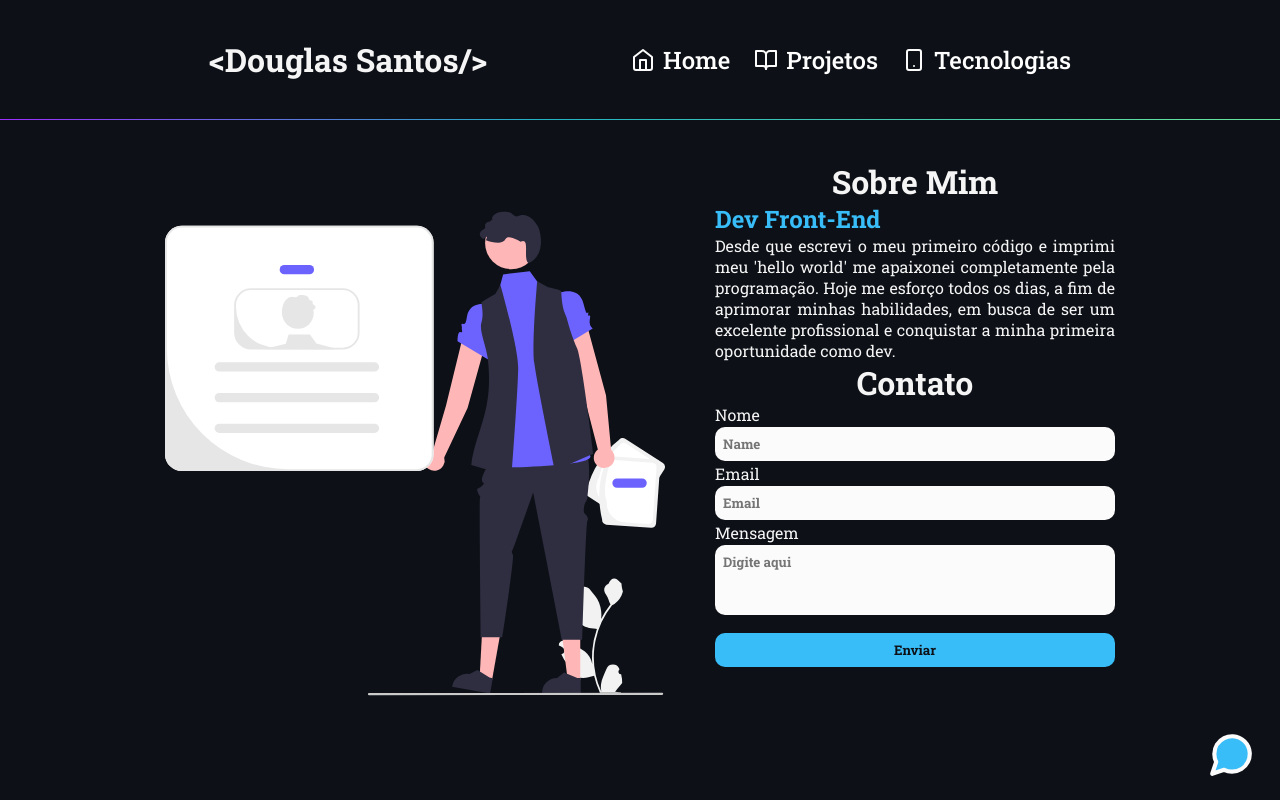
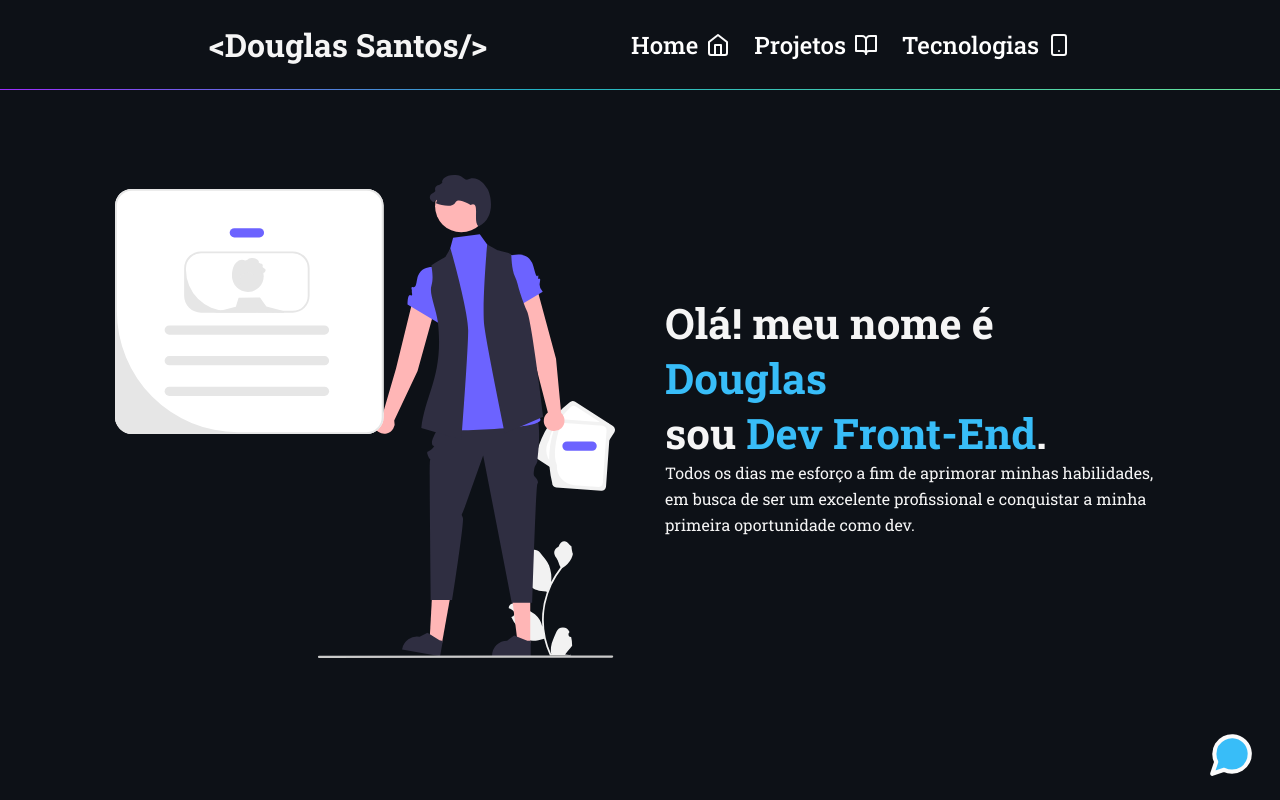
Before and after one commit to douglaSantoSilva/portifolio, a React (Vite) app: page / in a window 1280 px wide. Built offline with nearby package versions, Linux system fonts and the light colour scheme.

Commit message:
refatorando layout página home

```diff
--- a/index.html
+++ b/index.html
@@ -4,7 +4,7 @@
     <meta charset="UTF-8" />
     <link rel="preconnect" href="https://fonts.googleapis.com">
     <link rel="preconnect" href="https://fonts.gstatic.com" crossorigin>
-    <link href="https://fonts.googleapis.com/css2?family=Roboto+Slab:wght@400;500;700&display=swap" rel="stylesheet">
+    <link href="https://fonts.googleapis.com/css2?family=Oswald:wght@400;500;700&family=Roboto+Slab:wght@400;500;700&display=swap" rel="stylesheet">
     <meta name="viewport" content="width=device-width, initial-scale=1.0" />
     <title>DS Portifólio</title>
   </head>
--- a/src/Components/LinkText/index.jsx
+++ b/src/Components/LinkText/index.jsx
@@ -3,8 +3,8 @@ import { Container } from './styles'
 export function LinkText({icon: Icon, title, ...rest}) {
   return(
     <Container {...rest}>
+      {title}
       {Icon && <Icon />}
-      {title}
     </Container>
   )
 }
--- a/src/pages/Home/index.jsx
+++ b/src/pages/Home/index.jsx
@@ -1,7 +1,7 @@
 import imgProfile from '../../assets/profileDatails.svg'
-import { ContactButton } from '../../Components/ContactButton'
 import { Header } from '../../Components/Header'
 import { Container, Content} from './styles'
+import { ContactButton } from '../../Components/ContactButton'
 
 export function Home() {
   return(
@@ -9,33 +9,26 @@ export function Home() {
     <Header />
     <Content className='homeMain'>
     <img src={imgProfile} alt="desenho de um rapaz ao lado dele um quadrado com um campo de perfil de usuário." />
+
       <section>
-        <h1>Sobre Mim</h1>
-        <h2>Dev Front-End</h2>
+        <h1>
+          Olá! meu nome é <br/>
+          <span>Douglas </span> <br/>
+           sou
+          <span> Dev Front-End</span>.
+        </h1>
+
         <p>
-        Desde que escrevi o meu primeiro código e imprimi meu 'hello world'
-        me apaixonei completamente pela programação. Hoje me esforço todos
-        os dias, a fim de aprimorar minhas habilidades, em busca de ser um
+        Todos os dias me esforço a fim de aprimorar
+        minhas habilidades, em busca de ser um
         excelente profissional e conquistar a minha primeira oportunidade
         como dev.
         </p>
-        <div className='contact'>
-        <form method='post' action="https://formsubmit.co/douglasantosdev@gmail.com">
-          <fieldset>
-            <legend>Contato</legend>
-              <label htmlFor="name">Nome</label>
-              <input type="text" name="name" placeholder='Name'id='name'required/>
-              <label htmlFor="email">Email</label>
-              <input type="email" placeholder='Email'id='email'name="email" required/>
-              <label htmlFor="message">Mensagem</label>
-              <textarea name="message" placeholder='Digite aqui' id='message'></textarea>
-          </fieldset>
-          <button type='submit'>Enviar</button>
-        </form>
-        </div>
+
       </section>
-      <ContactButton />
     </Content>
+
+    <ContactButton />
   </Container>
   )
 }
--- a/src/pages/Home/styles.js
+++ b/src/pages/Home/styles.js
@@ -2,7 +2,7 @@ import styled from "styled-components";
 
 export const Container = styled.div`
   display: grid;
-  grid-template-rows: 120px auto;
+  grid-template-rows: 90px 100%;
   grid-template-areas:
   "header"
   "content";
@@ -29,11 +29,15 @@ export const Container = styled.div`
     flex-direction: column;
 
     > section {
-      width: 350px;
+      width: 300px;
+
+      h1 {
+        font-size: 32px;
+      }
     }
 
     > img {
-      width: 60%;
+      width: 70%;
     }
     }
   }
@@ -42,65 +46,27 @@ export const Container = styled.div`
 export const Content = styled.main`
   grid-area: content;
   display: flex;
+  align-items: center;
 
   margin: 40px auto 0;
   gap: 50px;
 
   > section {
-    width: 400px;
-    text-align: justify;
+    width: 500px;
 
-  form {
+    h1 {
+      text-align: start;
+      font-weight: 700;
+      font-size: 42px;
 
-    fieldset {
-      border: 0;
+      span {
+        color: ${({theme}) => theme.COLORS.BLUE_500};
+      }
     }
 
-    input, textarea {
-      margin: 2px 0;
-      outline-color: ${({theme}) => theme.COLORS.BLUE_500};
-    }
-
-    input, button, textarea {
-      width: 100%;
-      padding: 8px;
-      color: ${({theme}) => theme.COLORS.BACKGROUND_900};
-      background-color: ${({theme}) => theme.COLORS.WHITE_100};
-      border: none;
-      border-radius: 10px;
-      font-weight: bold;
-    }
-
-    textarea{
-      resize: none;
-      height: 70px;
-    }
-
-    button {
-      background-color: ${({theme}) => theme.COLORS.BLUE_500};
-      margin: 12px 0 80px;
-    }
-
-    button:hover {
-      background-color: ${({theme}) => theme.COLORS.BLUE_600};
-    }
-
-    legend{
-      font-size: 32px;
-      text-align: center;
-      margin-top: 12px;
-      font-weight: bold;
-    }
-    }
-
-    h1 {
-      text-align: center;
-      font-weight: 700;
-      font-size: 32px;
-    }
-
-    h2{
-      color: ${({theme}) => theme.COLORS.BLUE_500};
+    p {
+      font-size: 16px;
+      line-height: 26px;
     }
   }
 `
--- a/src/pages/Projects/styles.js
+++ b/src/pages/Projects/styles.js
@@ -3,10 +3,11 @@ import styled from "styled-components";
 export const Container = styled.div`
 
   display: grid;
-  grid-template-rows: 120px auto;
+  grid-template-rows: 90px auto;
   grid-template-areas:
   "header"
-  "content";
+  "content"
+;
 
   > main {
     height: 100%;
--- a/src/pages/Technology/styles.js
+++ b/src/pages/Technology/styles.js
@@ -2,7 +2,7 @@ import styled from "styled-components";
 
 export const Container = styled.div`
   display: grid;
-  grid-template-rows: 120px auto;
+  grid-template-rows: 90px auto;
   grid-template-areas:
   "header"
   "content";
```
